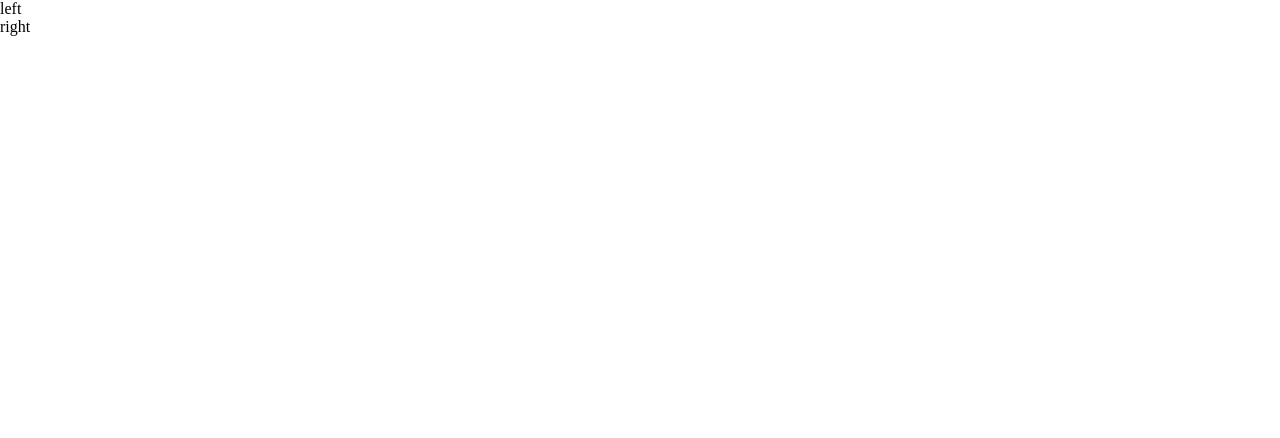
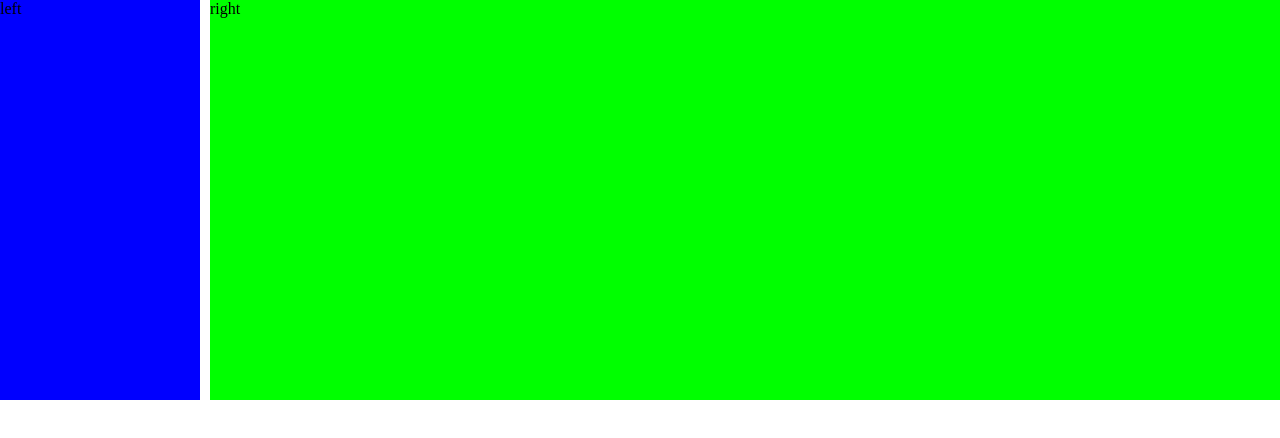
Before and after one commit to Juuuupiter/D-day, a plain HTML site: page 15.html in a window 1280 px wide. Drawn offline with Linux system fonts and the light colour scheme.

Commit message:
两列固定 右侧自适应

```diff
--- a/15.html
+++ b/15.html
@@ -8,7 +8,7 @@
             margin: 0;
             padding: 0;
         }
-    #div1{
+       #div1{
         background: #0000ff;
         height: 400px;
         width: 200px;
@@ -16,14 +16,13 @@
     }
         #div2{
             background:#00ff00;
-            hight:400px;
+            height:400px;
             margin-left: 210px;
         }
-
     </style>
 </head>
 <body>
-<div id="div1 ">left</div>
-<div id="div2 ">right</div>
+<div id="div1">left</div>
+<div id="div2">right</div>
 </body>
 </html>
```
